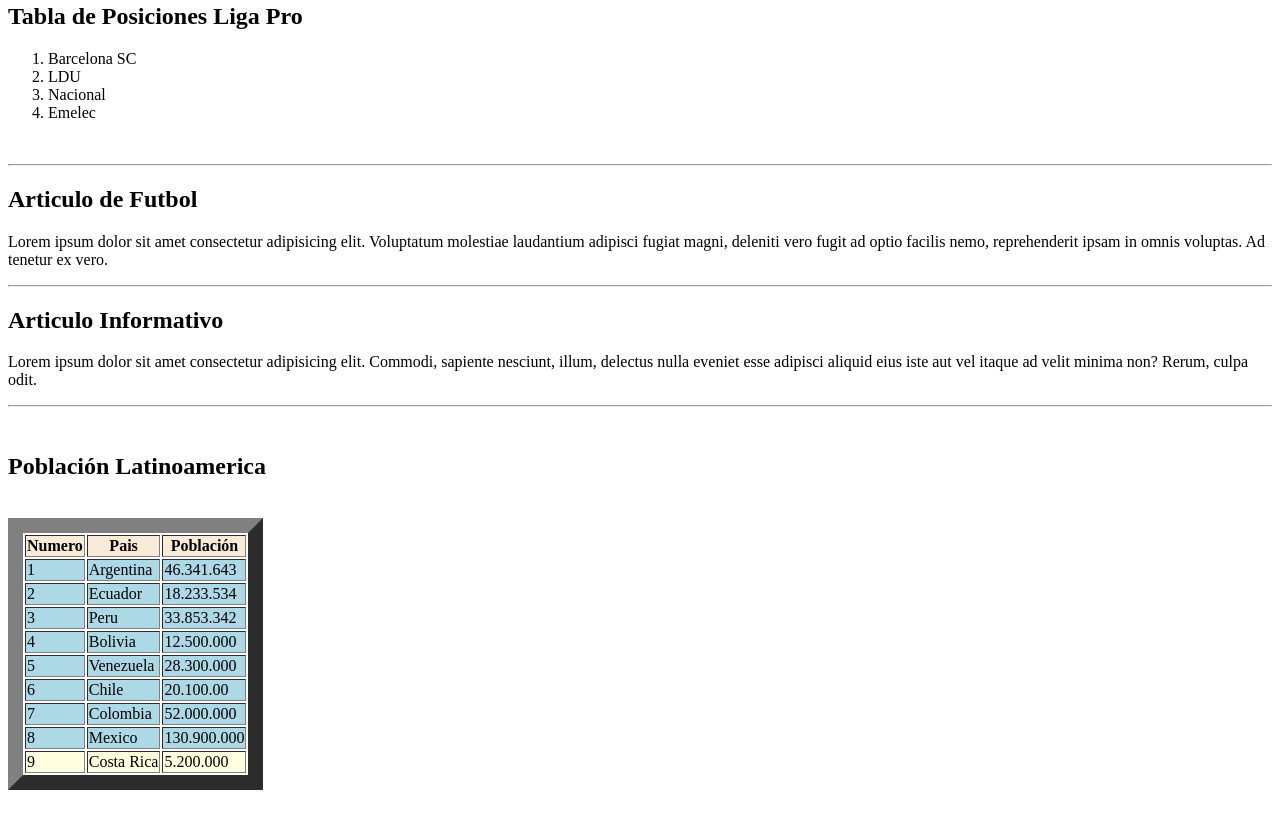
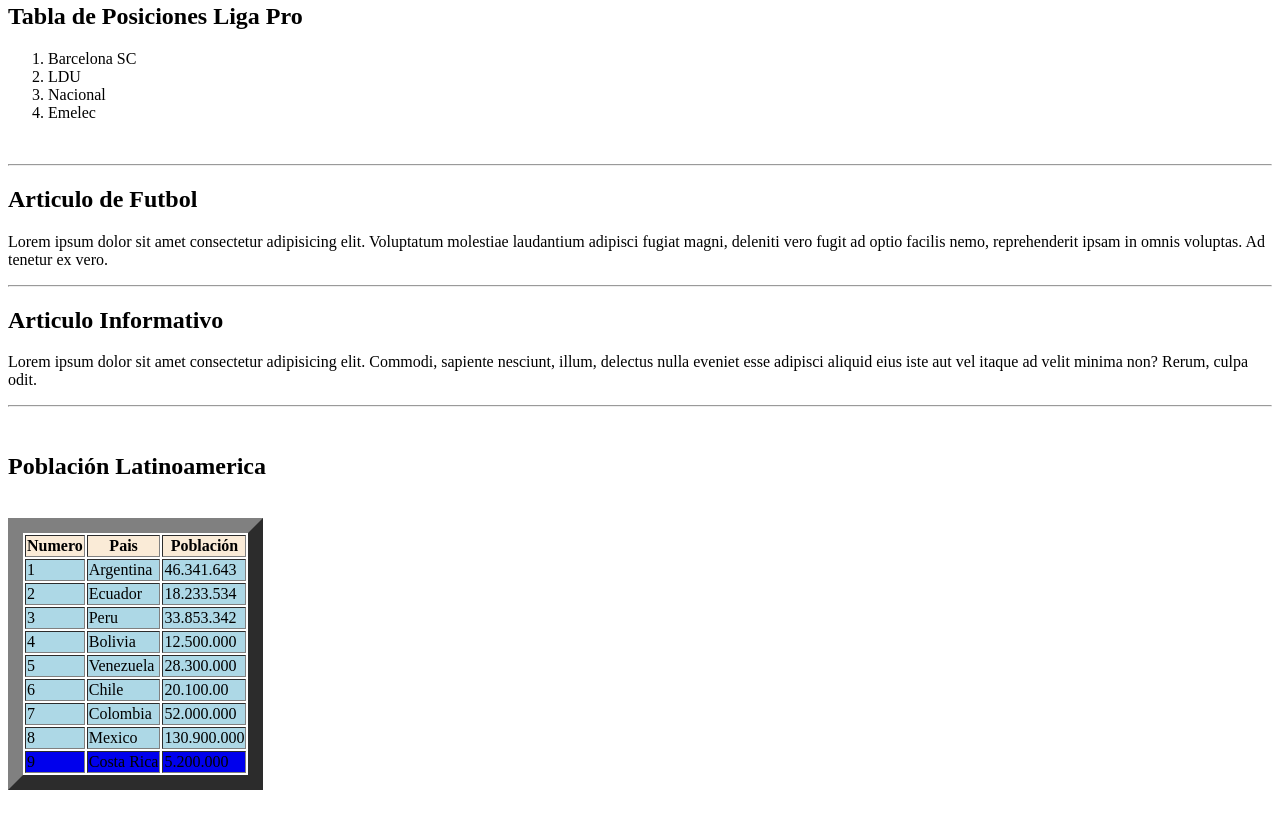
Before and after one commit to kevinsuas433/holamundohtml-1, a plain HTML site: page index.html in a window 1280 px wide. Shown: the part 805-1621 px from the top of the page. Drawn offline with Linux system fonts and the light colour scheme.

Commit message:
Versión 7

```diff
--- a/index.html
+++ b/index.html
@@ -133,7 +133,7 @@
                         <td>Mexico</td>
                         <td>130.900.000</td>
                     </tr>
-                    <tfoot bgcolor="lightyellow">
+                    <tfoot bgcolor="lightred">
                         <tr>
                             <td>9</td>
                             <td>Costa Rica</td>
```
